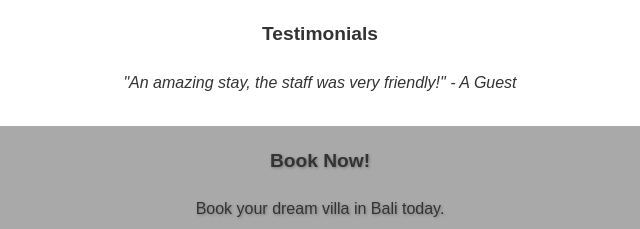
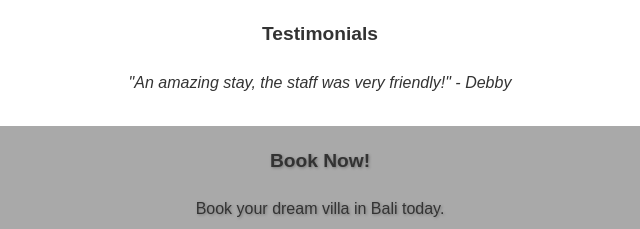
Before and after one commit to ynnadr/wresni, a plain HTML site: page index.html in a window 1280 px wide. Shown: the part 1229-1458 px from the top of the page, 320-960 px from the left. Drawn offline with Linux system fonts and the light colour scheme.

Commit message:
Update index.html

```diff
--- a/index.html
+++ b/index.html
@@ -254,7 +254,7 @@
 
   <div class="section testimonials" id="testimoni">
     <h2>Testimonials</h2>
-    <p>"An amazing stay, the staff was very friendly!" - A Guest</p>
+    <p>"An amazing stay, the staff was very friendly!" - Debby</p>
   </div>
 
   <div class="section cta" id="kontak">
```
